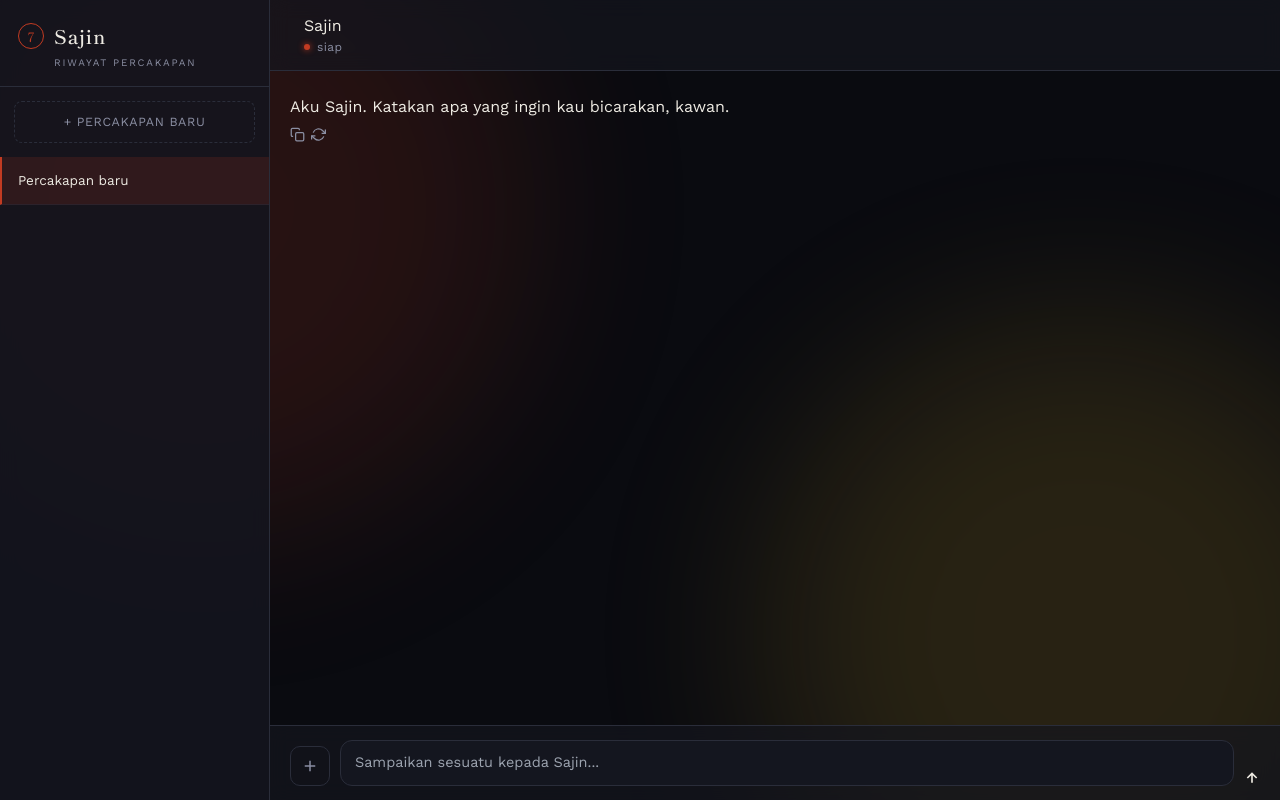
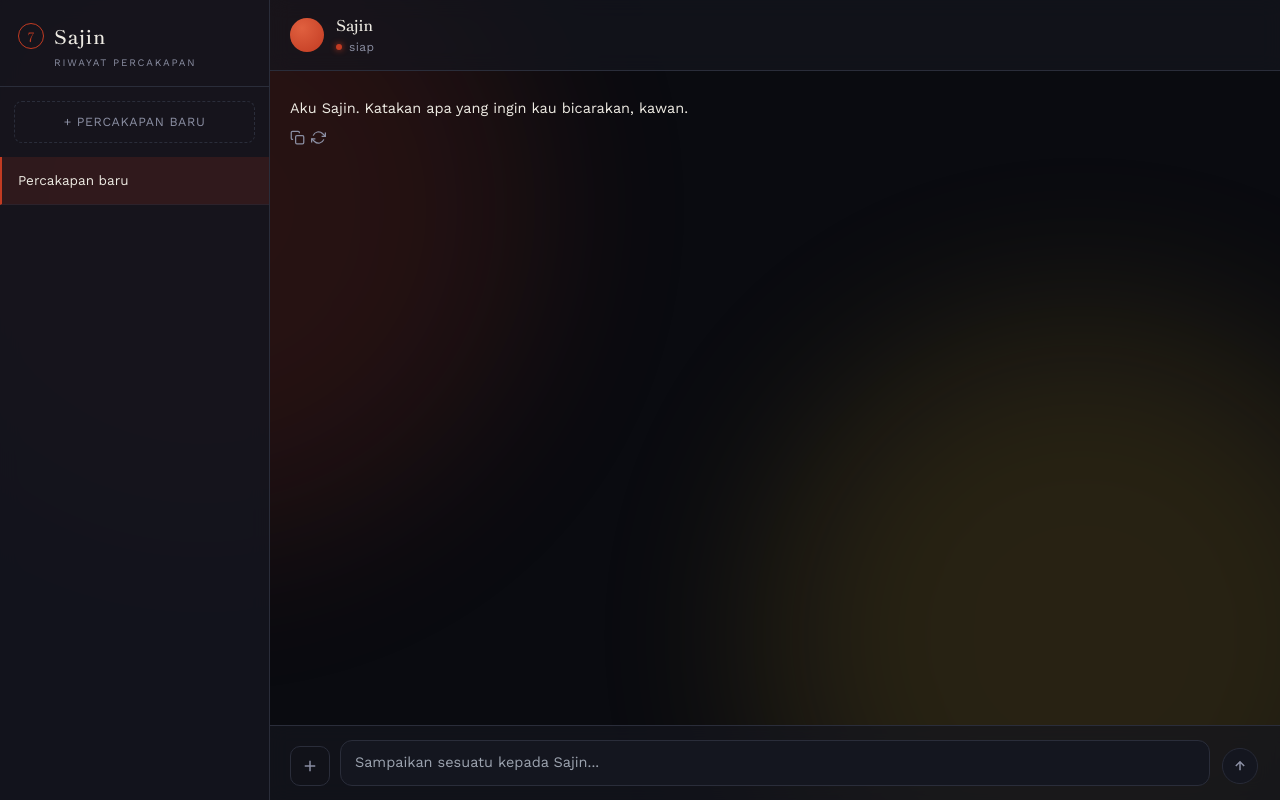
Before and after one commit to AlanAkmil/SajinAi, a Next.js app: page / in a window 1280 px wide. Built offline with nearby package versions, Linux system fonts and the light colour scheme.

Commit message:
update app/globals.css

```diff
--- a/app/globals.css
+++ b/app/globals.css
@@ -68,7 +68,7 @@ body {
   to { transform: translate(-5vw, -6vh) scale(1.1); }
 }
 
-/* boot screen — brush stroke draw-in */
+/* boot screen v2 — simple pulsing orb instead of brush stroke */
 .boot-screen {
   position: fixed;
   inset: 0;
@@ -76,40 +76,159 @@ body {
   display: flex;
   align-items: center;
   justify-content: center;
-  flex-direction: column;
-  gap: 14px;
   z-index: 100;
-  animation: bootFade 0.5s ease-out 1.3s forwards;
+  animation: bootFade 0.4s ease-out 0.7s forwards;
 }
-.boot-screen svg {
-  width: 220px;
-  height: 40px;
+.boot-orb {
+  width: 52px;
+  height: 52px;
+  border-radius: 50%;
+  background: radial-gradient(circle at 35% 30%, #e0603f, var(--seal));
+  animation: orbPulse 0.9s ease-in-out infinite;
 }
-.boot-screen path {
-  fill: none;
-  stroke: var(--seal);
-  stroke-width: 3;
-  stroke-linecap: round;
-  stroke-dasharray: 420;
-  stroke-dashoffset: 420;
-  animation: brushDraw 1s cubic-bezier(0.65, 0, 0.35, 1) forwards;
-}
-.boot-label {
-  font-family: var(--font-display);
-  color: var(--muted);
-  font-size: 13px;
-  letter-spacing: 0.3em;
-  opacity: 0;
-  animation: labelFade 0.5s ease-out 0.9s forwards;
-}
-@keyframes brushDraw {
-  to { stroke-dashoffset: 0; }
-}
-@keyframes labelFade {
-  to { opacity: 1; }
+@keyframes orbPulse {
+  0%, 100% { transform: scale(1); opacity: 1; }
+  50% { transform: scale(0.82); opacity: 0.7; }
 }
 @keyframes bootFade {
   to { opacity: 0; visibility: hidden; pointer-events: none; }
+}
+
+/* header avatar */
+.avatar-orb {
+  width: 34px;
+  height: 34px;
+  border-radius: 50%;
+  background: radial-gradient(circle at 35% 30%, #e0603f, var(--seal));
+  flex-shrink: 0;
+}
+.header-text { display: flex; flex-direction: column; gap: 1px; }
+.header-name {
+  font-family: var(--font-display);
+  font-size: 15px;
+  font-weight: 600;
+}
+
+/* assistant messages: no heavy bubble, just flowing text */
+.assistant-block { max-width: 100%; }
+.assistant-content {
+  font-size: 14.5px;
+  line-height: 1.65;
+  padding: 2px 0;
+}
+
+.typing-dots {
+  display: inline-flex;
+  gap: 4px;
+  padding: 6px 0;
+}
+.typing-dots span {
+  width: 6px;
+  height: 6px;
+  border-radius: 50%;
+  background: var(--seal);
+  animation: dotBounce 1s infinite ease-in-out;
+}
+.typing-dots span:nth-child(2) { animation-delay: 0.15s; }
+.typing-dots span:nth-child(3) { animation-delay: 0.3s; }
+@keyframes dotBounce {
+  0%, 60%, 100% { transform: translateY(0); opacity: 0.5; }
+  30% { transform: translateY(-4px); opacity: 1; }
+}
+
+/* thinking panel */
+.thinking-panel {
+  margin-bottom: 8px;
+  border-left: 2px solid var(--border);
+  padding-left: 10px;
+}
+.thinking-header {
+  display: flex;
+  align-items: center;
+  gap: 6px;
+  background: none;
+  border: none;
+  color: var(--muted);
+  font-size: 12px;
+  letter-spacing: 0.02em;
+  cursor: pointer;
+  padding: 4px 0;
+}
+.thinking-header:hover { color: var(--text); }
+.thinking-dot {
+  width: 5px;
+  height: 5px;
+  border-radius: 50%;
+  background: var(--gold);
+  animation: pulse 0.9s infinite;
+  margin-left: 2px;
+}
+.thinking-body {
+  font-size: 12.5px;
+  line-height: 1.6;
+  color: var(--muted);
+  padding: 4px 0 8px;
+  white-space: pre-wrap;
+  animation: thinkOpen 0.2s ease-out;
+}
+@keyframes thinkOpen {
+  from { opacity: 0; transform: translateY(-4px); }
+  to { opacity: 1; transform: translateY(0); }
+}
+
+.icon-btn {
+  background: none;
+  border: none;
+  color: var(--muted);
+  cursor: pointer;
+  padding: 4px;
+  border-radius: 6px;
+  display: inline-flex;
+  align-items: center;
+  justify-content: center;
+  transition: all 0.15s ease;
+}
+.icon-btn:hover { color: var(--seal); background: var(--seal-soft); }
+
+/* user bubble uses existing .msg-bubble styling; keep as-is */
+.user-bubble {
+  border-color: var(--gold-soft);
+  background: var(--gold-soft);
+}
+
+/* animated circular send/stop button */
+.round-btn {
+  width: 40px;
+  height: 40px;
+  flex-shrink: 0;
+  border-radius: 50%;
+  border: 1px solid var(--border);
+  background: var(--panel);
+  color: var(--muted);
+  cursor: pointer;
+  display: flex;
+  align-items: center;
+  justify-content: center;
+  transition: transform 0.25s cubic-bezier(0.34, 1.56, 0.64, 1), background 0.2s ease, color 0.2s ease, border-color 0.2s ease;
+  transform: scale(0.9);
+}
+.round-btn.ready {
+  background: var(--seal);
+  border-color: var(--seal);
+  color: #fff;
+  transform: scale(1);
+  animation: sendPop 0.3s cubic-bezier(0.34, 1.56, 0.64, 1);
+}
+.round-btn:disabled { cursor: not-allowed; }
+@keyframes sendPop {
+  0% { transform: scale(0.6) translateX(8px); opacity: 0.4; }
+  60% { transform: scale(1.08) translateX(0); opacity: 1; }
+  100% { transform: scale(1); }
+}
+.stop-round {
+  background: rgba(214, 69, 69, 0.15);
+  border-color: #d64545;
+  color: #d64545;
 }
 
 .app-shell {
@@ -233,7 +352,7 @@ body {
   border-bottom: 1px solid var(--border);
   display: flex;
   align-items: center;
-  gap: 14px;
+  gap: 12px;
   background: rgba(20, 22, 31, 0.7);
   backdrop-filter: blur(10px);
 }
@@ -270,10 +389,6 @@ body {
 @keyframes pulse {
   0%, 100% { opacity: 1; transform: scale(1); }
   50% { opacity: 0.4; transform: scale(0.7); }
-}
-
-.header-seal {
-  margin-left: auto;
 }
 
 .messages {
@@ -535,3 +650,106 @@ body {
     backdrop-filter: blur(2px);
   }
 }
+
+/* hero / welcome screen */
+.hero {
+  flex: 1;
+  display: flex;
+  flex-direction: column;
+  align-items: center;
+  justify-content: center;
+  padding: 24px;
+  text-align: center;
+  animation: heroIn 0.5s cubic-bezier(0.2, 0.8, 0.2, 1);
+}
+@keyframes heroIn {
+  from { opacity: 0; transform: translateY(10px); }
+  to { opacity: 1; transform: translateY(0); }
+}
+.hero-seal { margin-bottom: 18px; }
+.hero-title {
+  font-family: var(--font-display);
+  font-size: 32px;
+  font-weight: 600;
+  letter-spacing: 0.04em;
+  margin-bottom: 8px;
+}
+.hero-sub {
+  color: var(--muted);
+  font-size: 14px;
+  max-width: 320px;
+  margin-bottom: 32px;
+  line-height: 1.5;
+}
+.hero-composer {
+  width: 100%;
+  max-width: 560px;
+}
+.hero-composer .composer {
+  border-top: none;
+  border: 1px solid var(--border);
+  border-radius: 16px;
+  background: var(--panel);
+  backdrop-filter: none;
+}
+
+/* animated send button — slides/scales in when there's content to send */
+.send-btn {
+  display: flex;
+  align-items: center;
+  justify-content: center;
+  width: 42px;
+  height: 42px;
+  padding: 0;
+  transform: translateX(10px) scale(0.7);
+  opacity: 0;
+  pointer-events: none;
+  transition: transform 0.25s cubic-bezier(0.34, 1.56, 0.64, 1), opacity 0.2s ease, background 0.2s ease;
+}
+.send-btn.show {
+  transform: translateX(0) scale(1);
+  opacity: 1;
+  pointer-events: auto;
+}
+.send-btn:active:not(:disabled) { transform: scale(0.92); }
+
+/* thinking indicator */
+.think-pill {
+  display: inline-flex;
+  align-items: center;
+  gap: 7px;
+  background: var(--panel);
+  border: 1px solid var(--border);
+  color: var(--muted);
+  font-size: 11.5px;
+  padding: 6px 12px;
+  border-radius: 20px;
+  cursor: pointer;
+  margin-bottom: 8px;
+  transition: border-color 0.2s ease, color 0.2s ease;
+}
+.think-pill:hover { border-color: var(--seal); color: var(--seal); }
+.think-dot {
+  width: 6px;
+  height: 6px;
+  border-radius: 50%;
+  background: var(--seal);
+}
+.think-dot.pulsing { animation: pulse 0.9s infinite; }
+.think-detail {
+  font-size: 12px;
+  color: var(--muted);
+  background: var(--panel);
+  border: 1px solid var(--border);
+  border-radius: 10px;
+  padding: 10px 12px;
+  margin: -2px 0 8px;
+  max-width: 480px;
+  animation: msgIn 0.2s ease;
+}
+
+/* general hover lift for interactive controls */
+.attach-btn:active { transform: scale(0.92); }
+.new-session-btn:active { transform: scale(0.97); }
+.stop-btn:active { transform: scale(0.95); }
+.jump-latest:active { transform: scale(0.95); }
```
